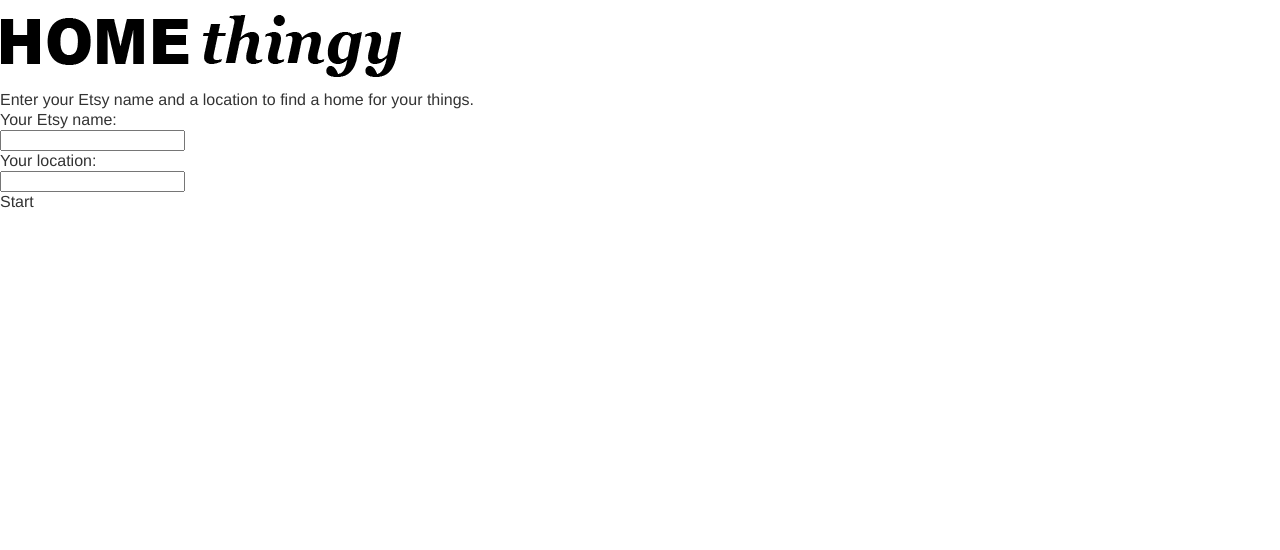
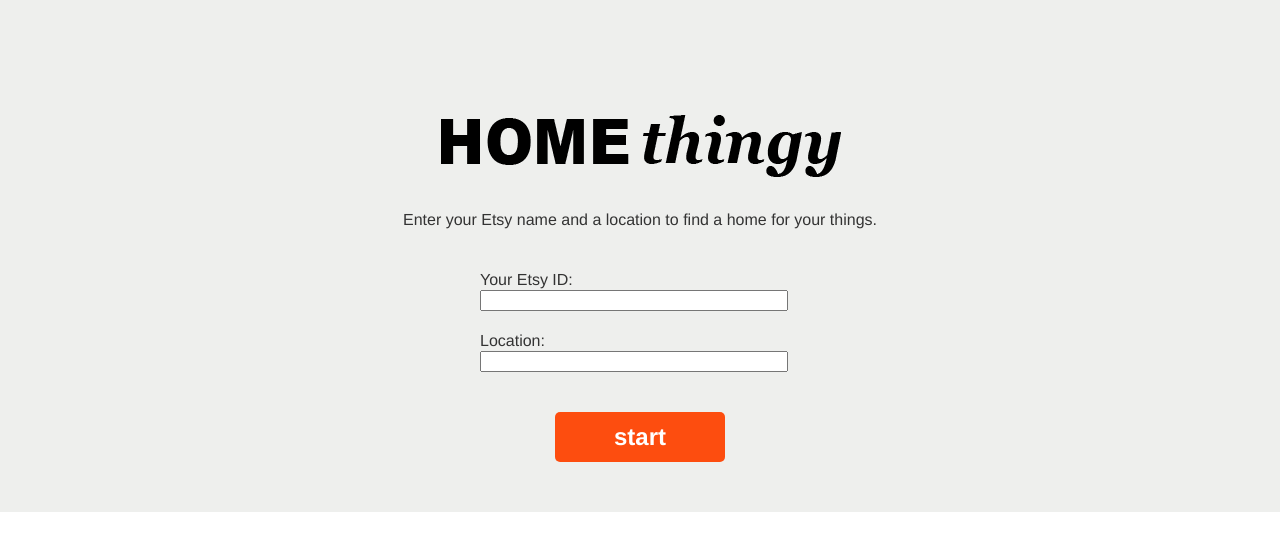
Before and after one commit to seeemilyplay/homethingey, a website: page public/index.html in a window 1280 px wide. Drawn offline with Linux system fonts and the light colour scheme; no server answers.

Commit message:
get login looking nicer

```diff
--- a/public/css/style.css
+++ b/public/css/style.css
@@ -85,7 +85,59 @@
 /* end of reset */
 
 body {
-  background-color: #FFF;
+  background-color: #EEEFED;
   font-family: Helvetica, Arial, sans-serif;
   font-weight: 300;
+  width: 100%;
+  height: 100%;
 }
+
+.content {
+  max-width: 1200px;
+  margin: auto;
+  padding-top: 100px;
+  padding-bottom: 50px;
+}
+
+.first-page {
+  max-width: 500px;
+  margin: auto;
+}
+
+.first-page .header {
+  text-align: center;
+}
+
+.first-page p {
+  margin-top: 20px;
+  margin-bottom: 40px;
+}
+
+.first-page .login {
+  margin-left: 90px;
+  margin-right: 50px;
+}
+
+.login input {
+  margin-bottom: 20px;
+  width: 300px;
+}
+
+.start-button {
+  background-color: #FD4D0F;
+  color: #FFF;
+  font-weight: bold;
+  padding: 10px;
+  font-size: x-large;
+  width: 150px;
+  border-radius: 5px;
+  text-align: center;
+  margin: auto;
+  margin-top: 20px;
+  cursor: pointer;
+  cursor: hand;
+}
+
+.second-page {
+  display: none;
+}
--- a/public/index.html
+++ b/public/index.html
@@ -2,7 +2,6 @@
 <html lang="en">
 <head>
   <meta charset="utf-8">
-  <meta name="viewport" content="width=device-width, initial-scale=1.0" />
   <title>Home Thingy</title>
 
   <link rel="stylesheet" href="css/style.css">
@@ -13,22 +12,29 @@
   <script src="js/favorites.js"></script>
 </head>
 <body>
-  <img src="/img/homethingy_logo.png"></img>
+  <div class="content">
 
-  <div class="first-page">
-    <p>Enter your Etsy name and a location to find a home for your things.</p>
+    <div class="first-page">
+      <div class="header">
+        <img src="/img/homethingy_logo.png"></img>
 
-    <div>Your Etsy name:</div>
-    <input type="text" name="etsyname"></input>
+        <p>Enter your Etsy name and a location to find a home for your things.</p>
+      </div>
 
-    <div>Your location:</div>
-    <input type="text" name="location"></input>
+      <div class="login">
+        <div>Your Etsy ID:</div>
+        <input type="text" name="etsyname"></input>
 
-    <div class="start-button">Start</div>
-  </div>
+        <div>Location:</div>
+        <input type="text" name="location"></input>
+      </div>
 
-  <div class="second-page" style="display:none;">
-    <p>blah blah</p>
+      <div class="start-button">start</div>
+    </div>
+
+    <div class="second-page hidden">
+      <p>blah blah</p>
+    </div>
   </div>
 
   <script>
```
